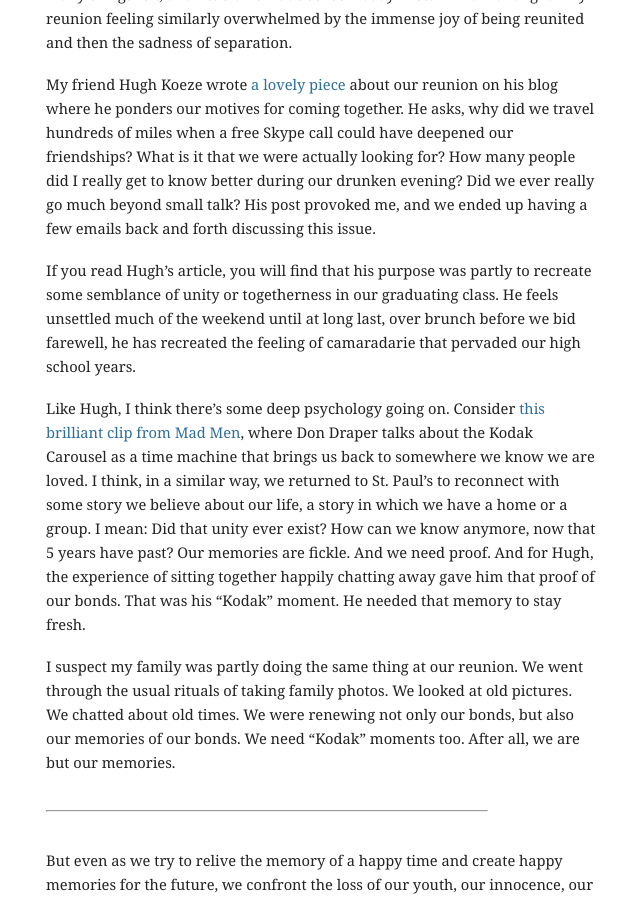
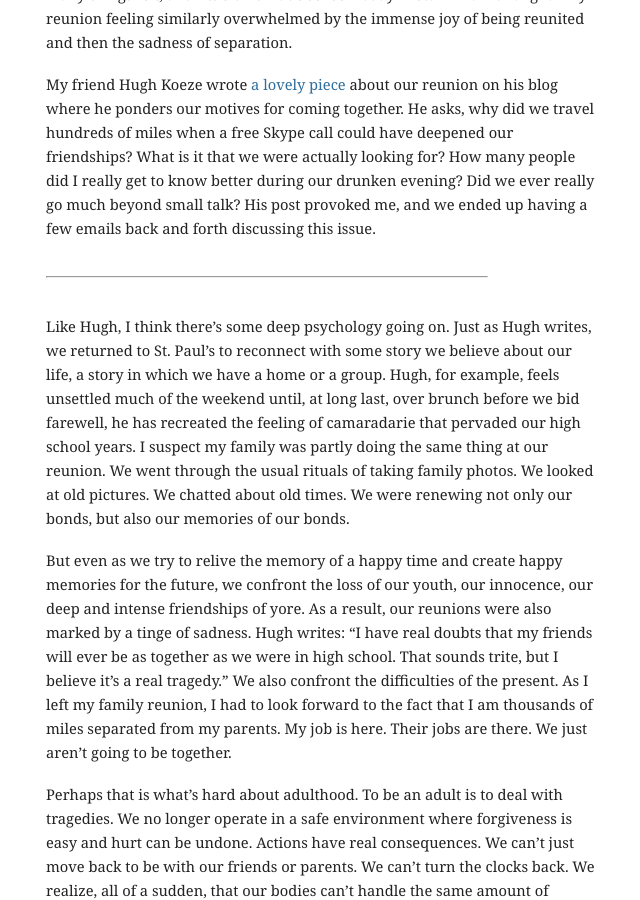
Before and after one commit to mbwong/mbwong.github.com, a Jekyll site: the page built from _posts/2013-08-17-tragedy-and-adulthood.md, in a window 1280 px wide and 900 px high, scrolled down 198 px. Shown: the whole window, without its empty margins (304-944 px from the left). Built offline with Jekyll 4.4.1, drawn with Linux system fonts in a browser that asks for light colours.

Commit message:
Update 2013-08-17-tragedy-and-adulthood.md

```diff
--- a/_posts/2013-08-17-tragedy-and-adulthood.md
+++ b/_posts/2013-08-17-tragedy-and-adulthood.md
@@ -9,16 +9,11 @@ A few months ago I traveled to Concord to attend my five-year reunion at my boar
 
 My friend Hugh Koeze wrote [a lovely piece][hugh] about our reunion on his blog where he ponders our motives for coming together. He asks, why did we travel hundreds of miles when a free Skype call could have deepened our friendships? What is it that we were actually looking for? How many people did I really get to know better during our drunken evening? Did we ever really go much beyond small talk? His post provoked me, and we ended up having a few emails back and forth discussing this issue.
 
-If you read Hugh's article, you will find that his purpose was partly to recreate some semblance of unity or togetherness in our graduating class. He feels unsettled much of the weekend until at long last, over brunch before we bid farewell, he has recreated the feeling of camaradarie that pervaded our high school years.
-
-Like Hugh, I think there's some deep psychology going on. Consider [this brilliant clip from Mad Men][madmen], where Don Draper talks about the Kodak Carousel as a time machine that brings us back to somewhere we know we are loved. I think, in a similar way, we returned to St. Paul's to reconnect with some story we believe about our life, a story in which we have a home or a group. I mean: Did that unity ever exist? How can we know anymore, now that 5 years have past? Our memories are fickle. And we need proof. And for Hugh, the experience of sitting together happily chatting away gave him that proof of our bonds. That was his "Kodak" moment. He needed that memory to stay fresh.
-
-I suspect my family was partly doing the same thing at our reunion. We went through the usual rituals of taking family photos. We looked at old pictures. We chatted about old times. We were renewing not only our bonds, but also our memories of our bonds. We need "Kodak" moments too. After all, we are but our memories.
-
 [hugh]: http://hughkoeze.wordpress.com/2013/06/10/thoughts-on-my-high-school-reunion/
-[madmen]: http://www.youtube.com/watch?v=suRDUFpsHus
 
 ------------------------------------
+
+Like Hugh, I think there's some deep psychology going on. Just as Hugh writes, we returned to St. Paul's to reconnect with some story we believe about our life, a story in which we have a home or a group. Hugh, for example, feels unsettled much of the weekend until, at long last, over brunch before we bid farewell, he has recreated the feeling of camaradarie that pervaded our high school years. I suspect my family was partly doing the same thing at our reunion. We went through the usual rituals of taking family photos. We looked at old pictures. We chatted about old times. We were renewing not only our bonds, but also our memories of our bonds.
 
 But even as we try to relive the memory of a happy time and create happy memories for the future, we confront the loss of our youth, our innocence, our deep and intense friendships of yore. As a result, our reunions were also marked by a tinge of sadness. Hugh writes: "I have real doubts that my friends will ever be as together as we were in high school. That sounds trite, but I believe it’s a real tragedy." We also confront the difficulties of the present. As I left my family reunion, I had to look forward to the fact that I am thousands of miles separated from my parents. My job is here. Their jobs are there. We just aren't going to be together.
 
```
